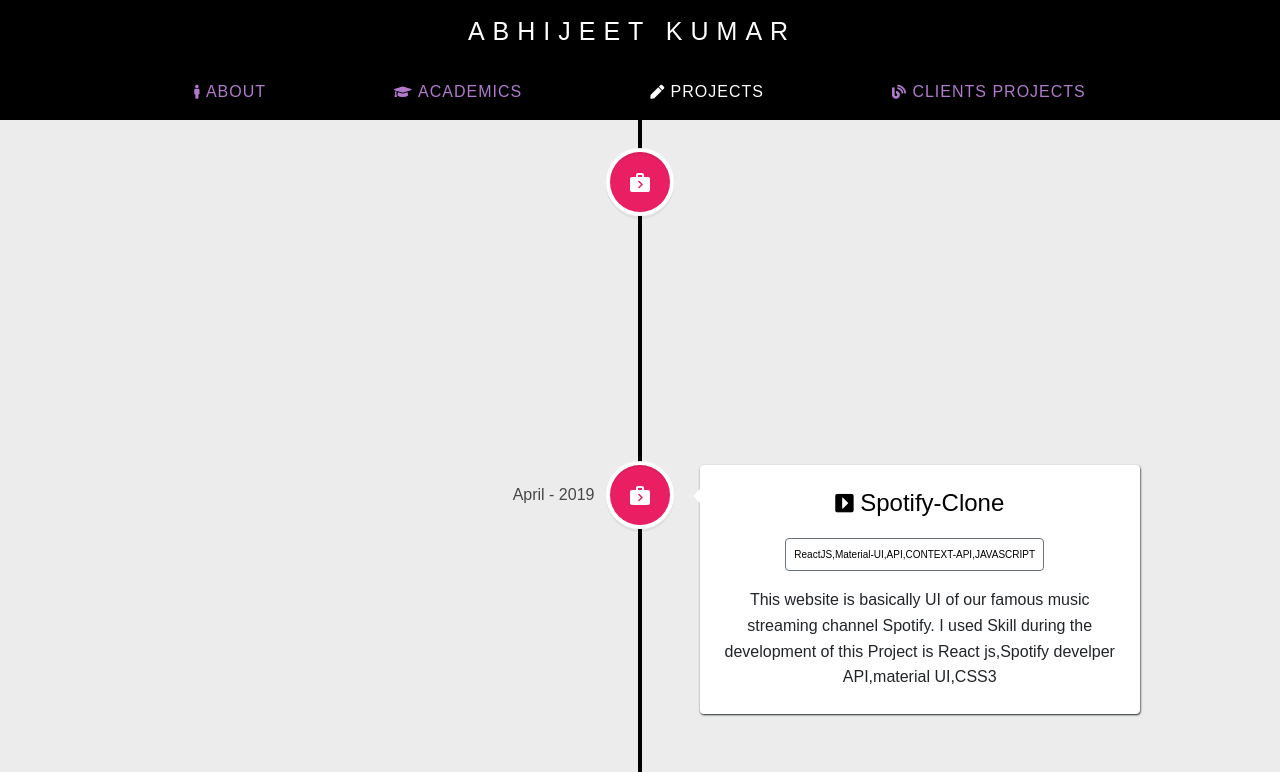
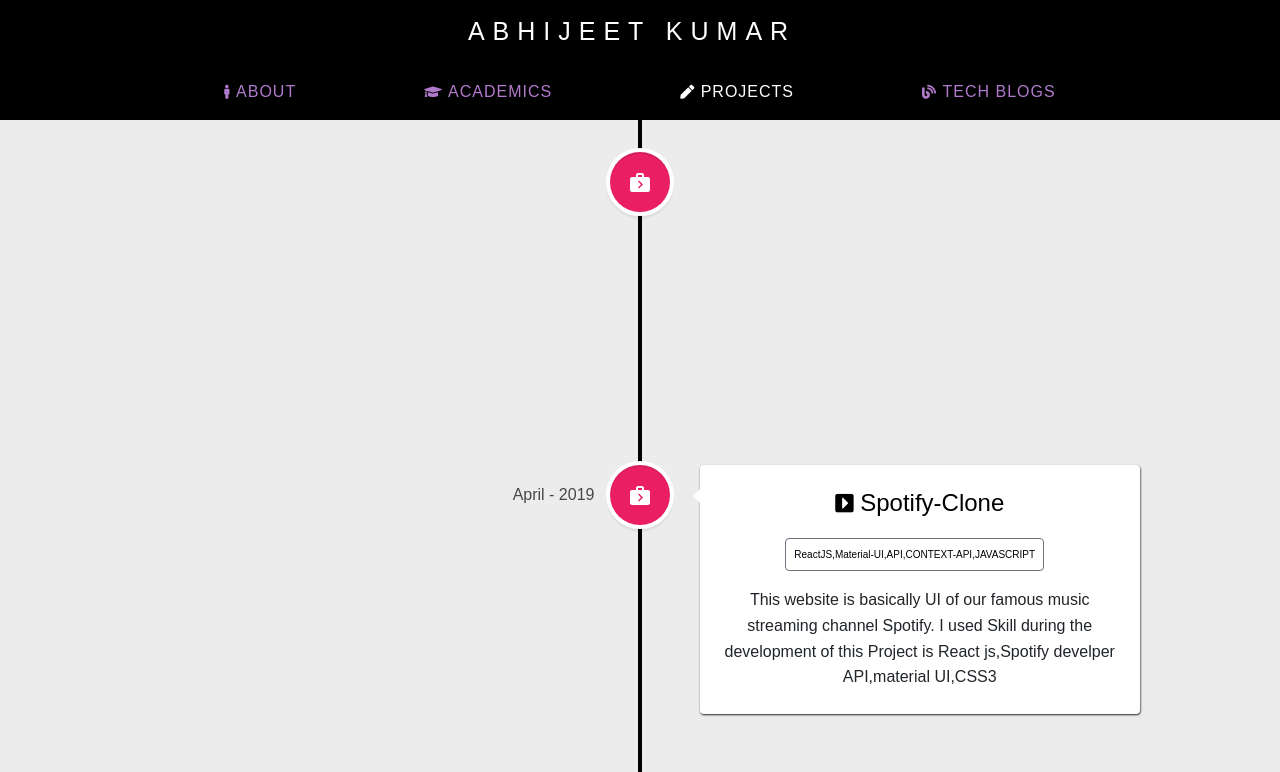
Before and after one commit to Abhijeet05061998/abhijeet, a React (Create React App) app: page /projects in a window 1280 px wide. Shown: the top 772 px of the page. Built offline with nearby package versions, Linux system fonts and the light colour scheme.

Commit message:
Update Header.js

```diff
--- a/src/components/Header.js
+++ b/src/components/Header.js
@@ -30,9 +30,9 @@ export default class Header extends React.Component {
               <i className={"fas fa-pen fa-sm"} />
               &nbsp;PROJECTS
             </Nav.Link>
-            <Nav.Link href="https://abhijeet05061998.github.io/portfolio/">
+            <Nav.Link href="#">
               <i className={"fas fa-blog fa-sm"} />
-              &nbsp;CLIENTS PROJECTS
+              &nbsp;TECH BLOGS
             </Nav.Link>
           </Nav>
         </Navbar>
```
